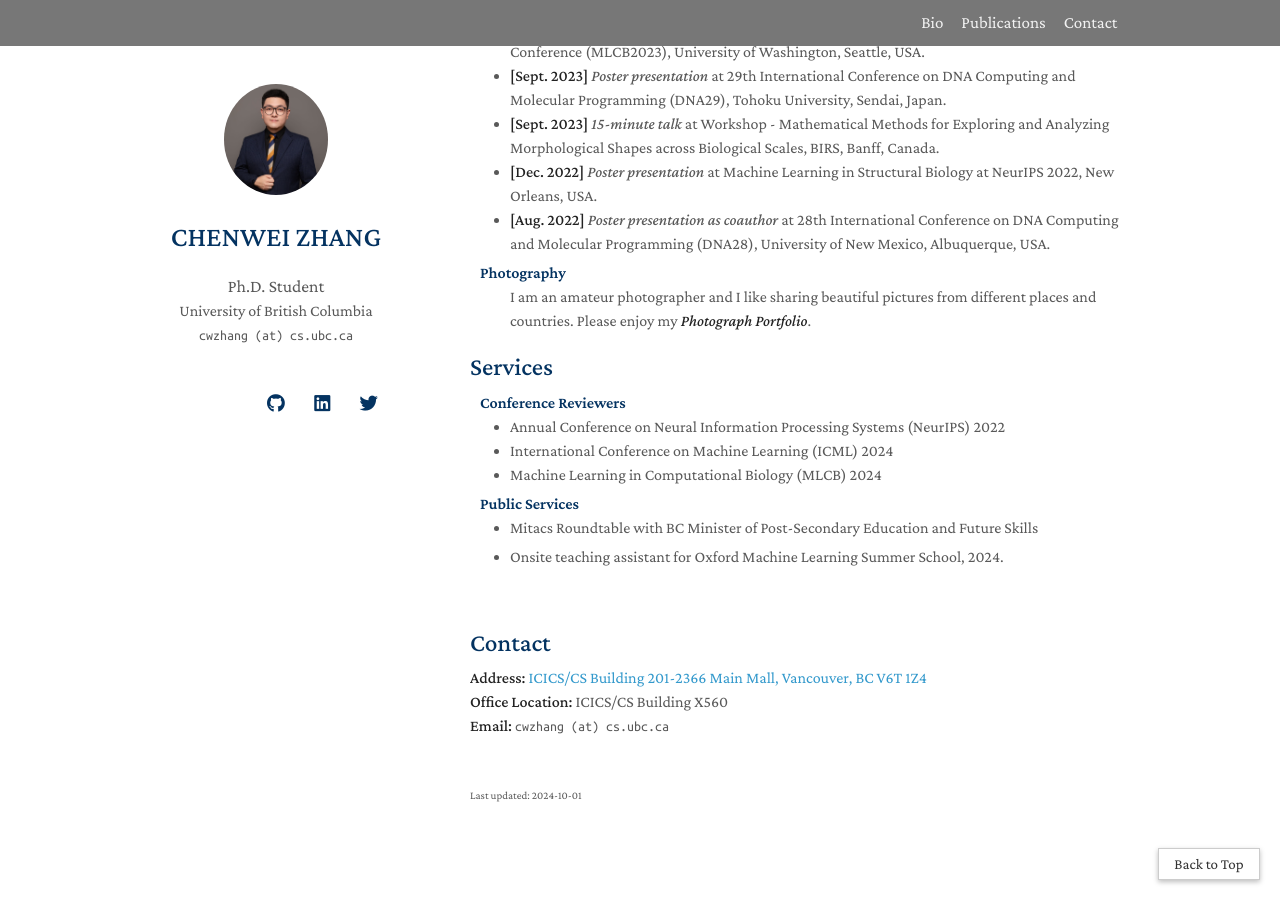
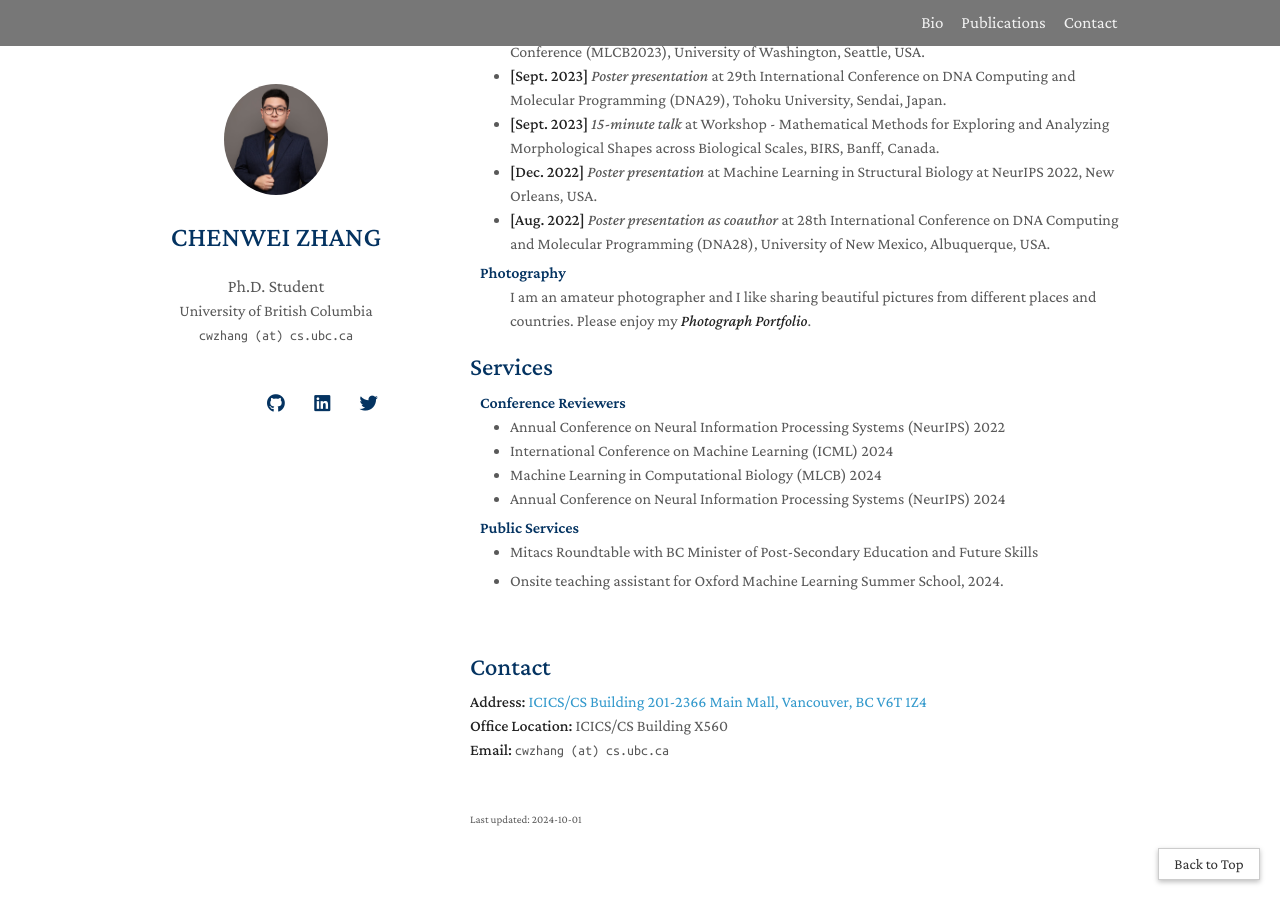
Before and after one commit to chenwei-zhang/chenwei-zhang.github.io, a Jekyll site: the page built from index.md, in a window 1280 px wide and 900 px high, scrolled down 4079 px. Built offline with Jekyll 4.4.1, drawn with Linux system fonts in a browser that asks for light colours; nearby versions of some CDN libraries; some web fonts are replaced; a style sheet for code colours, icons or effects is not loaded; our own code applies the rules of GitHub Pages for plain Markdown files.

Commit message:
regular update

```diff
--- a/_includes/services.md
+++ b/_includes/services.md
@@ -6,6 +6,7 @@
   <li><a href="https://neurips.cc/Conferences/2023"><autocolor>Annual Conference on Neural Information Processing Systems (NeurIPS) 2022</autocolor></a></li>
   <li><a href="https://icml.cc/Conferences/2022"><autocolor>International Conference on Machine Learning (ICML) 2024</autocolor></a></li>
   <li><a href="https://sites.google.com/cs.washington.edu/mlcb2024/"><autocolor>Machine Learning in Computational Biology (MLCB) 2024</autocolor></a></li>
+  <li><a href="https://neurips.cc/Conferences/2024"><autocolor>Annual Conference on Neural Information Processing Systems (NeurIPS) 2024</autocolor></a></li>
 </ul>
 
 
```
Also changed, not shown: 1 other file.
